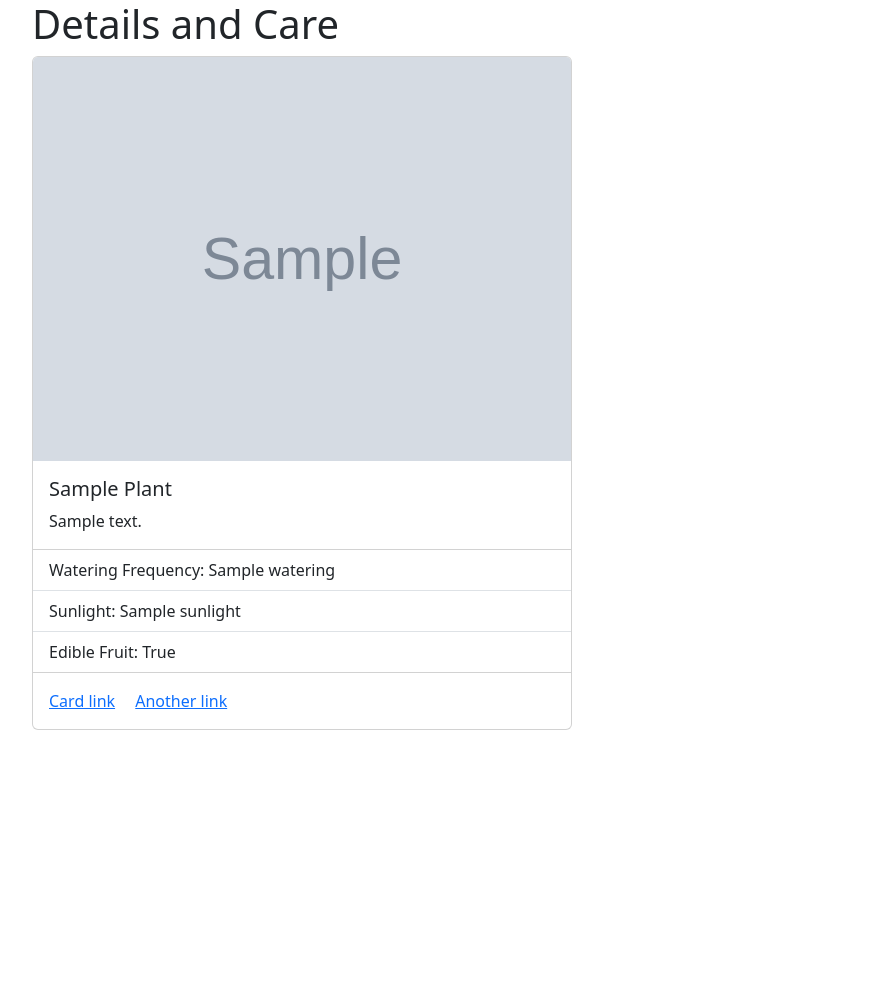
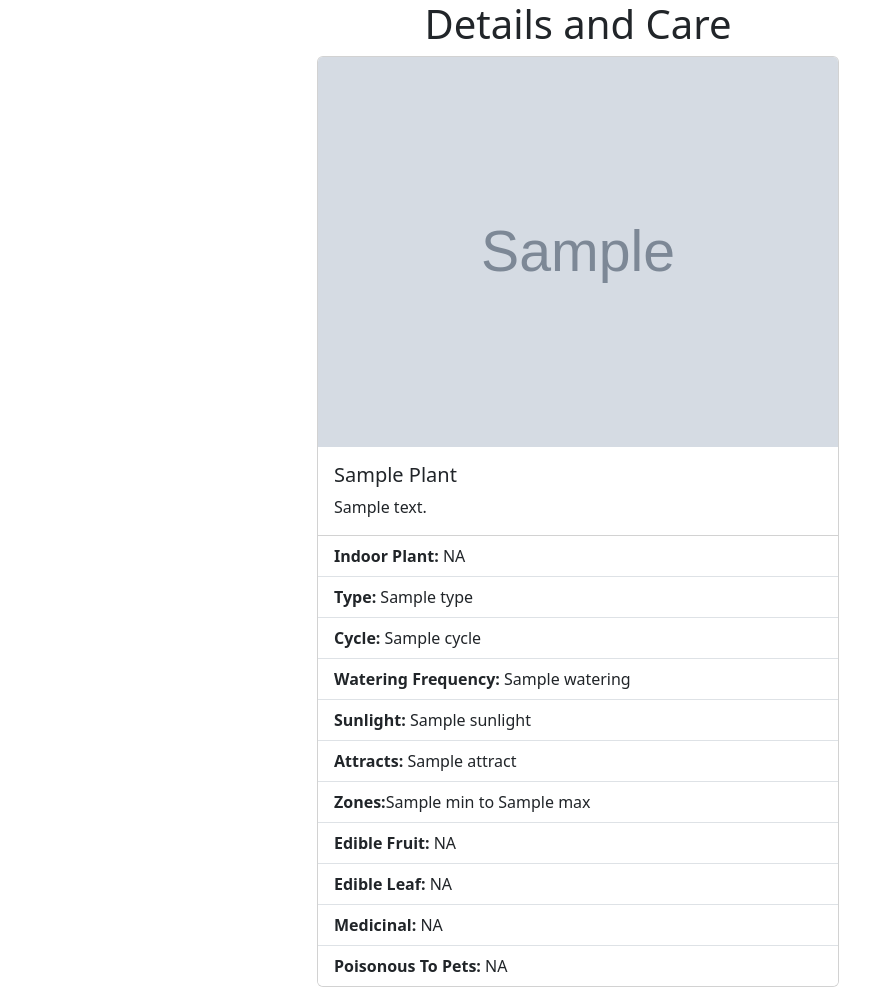
Before and after one commit to lcarinad/plant_parent, a Python web app: template templates/plant.html in a window 1280 px wide. Shown: the whole page, without its empty margins (62-932 px from the left). Before the commit the page ends 730 px from the top, so only its background shows below. Run offline with Jinja, Linux system fonts and the light colour scheme; the template is opened without the code that fills it: most values are stand-ins (such as "Sample title", 1, 10 or a date in 2020); grey boxes marked "Sample" are stand-in pictures.

Commit message:
styling details page

```diff
--- a/templates/plant.html
+++ b/templates/plant.html
@@ -1,10 +1,13 @@
 {% extends 'base.html' %} {% block title %}{{plant.common_name.title()}}
 Details{% endblock %} {%block content%}
-<h1>Details and Care</h1>
-<div class="card mb-3" style="max-width: 540px">
-  {% if plant.default_image.thumbnail %}
+<div class="container">
+  <h1 class="text-center h1">Details and Care</h1>
+  <div class="row">
+    <div class="col-xs-12 col-md-6 mx-auto">
+      <div class="card">
+        {% if plant.default_image.medium_url %}
         <img
-    src="{{plant.default_image.thumbnail}}"
+          src="{{plant.default_image.medium_url}}"
           class="card-img-top"
           alt="picture of {{plant.common_name}}"
         />
@@ -16,19 +19,46 @@ Details{% endblock %} {%block content%}
         {% endif %}
         <div class="card-body">
           <h5 class="card-title">{{plant.common_name.title()}}</h5>
-    <p class="card-text">{{plant.description}}</p>
+          <p class="card-text d-none d-sm-block">{{plant.description}}</p>
         </div>
         <ul class="list-group list-group-flush">
-    <li class="list-group-item">Watering Frequency: {{plant.watering}}</li>
-    <li class="list-group-item">Sunlight: {{plant.sunlight | join(', ')}}</li>
           <li class="list-group-item">
-      Edible Fruit: {% if plant.edible_fruit == 'false'%} No {%else%}True{%
-      endif %}
+            <b>Indoor Plant:</b> {% if plant.indoor== false%} No {%elif
+            plant.indoor==true%} Yes {%else%} NA {%endif %}
+          </li>
+          <li class="list-group-item"><b>Type:</b> {{plant.type}}</li>
+          <li class="list-group-item"><b>Cycle:</b> {{plant.cycle}}</li>
+          <li class="list-group-item">
+            <b>Watering Frequency:</b> {{plant.watering}}
+          </li>
+          <li class="list-group-item">
+            <b>Sunlight:</b> {{plant.sunlight | join(', ')}}
+          </li>
+          <li class="list-group-item">
+            <b>Attracts:</b> {{plant.attracts | join(', ')}}
+          </li>
+          <li class="list-group-item">
+            <b> Zones:</b>{{plant.hardiness.min}} to {{plant.hardiness.max}}
+          </li>
+          <li class="list-group-item">
+            <b>Edible Fruit:</b> {% if plant.edible_fruit== false %} No {%elif
+            plant.edible_fruit==true%} Yes {%else%} NA {%endif %}
+          </li>
+          <li class="list-group-item">
+            <b>Edible Leaf:</b> {% if plant.edible_leaf== false%} No {%elif
+            plant.edible_leaf==true%} Yes {%else%} NA {%endif %}
+          </li>
+          <li class="list-group-item">
+            <b>Medicinal:</b> {% if plant.medicinal== false%} No {%elif
+            plant.medicinal==true%} Yes {%else%} NA {%endif %}
+          </li>
+          <li class="list-group-item">
+            <b>Poisonous To Pets:</b> {% if plant.poisonous_to_pets== false%} No
+            {%elif plant.poisonous_to_pets==true%} Yes {%else%} NA {%endif %}
           </li>
         </ul>
-  <div class="card-body">
-    <a href="#" class="card-link">Card link</a>
-    <a href="#" class="card-link">Another link</a>
+      </div>
+    </div>
   </div>
 </div>
 {% endblock %}
```
Lines whose indentation alone changed are shown as unchanged.
